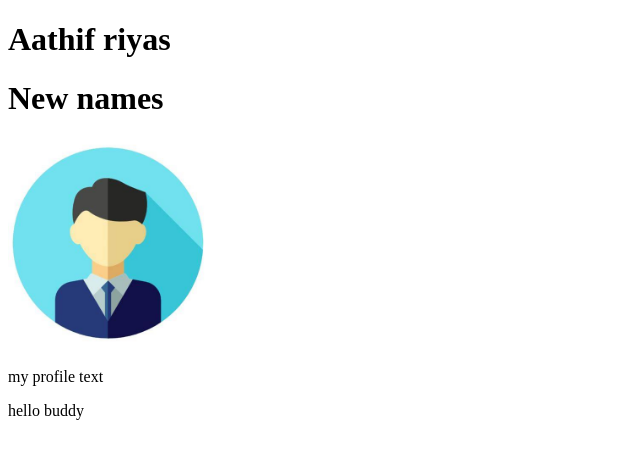
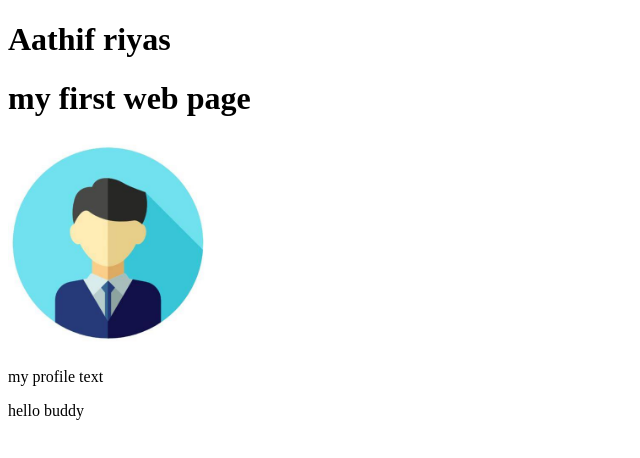
Before and after one commit to mrmaathif28-droid/new, a plain HTML site: page index.html in a window 1280 px wide. Shown: the whole page, without its empty margins (0-640 px from the left). Drawn offline with Linux system fonts and the light colour scheme.

Commit message:
added heading

```diff
--- a/index.html
+++ b/index.html
@@ -7,7 +7,7 @@
 </head>
 <body>
     <h1>Aathif riyas</h1>
-    <h1>New names</h1>
+    <h1>my first web page</h1>
   <img width= "200px"  src="profile.jpg" alt="">
   <p>my profile text</p>
   <p>hello buddy</p>
```
